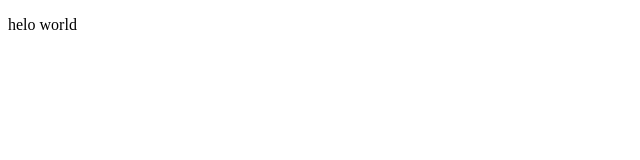
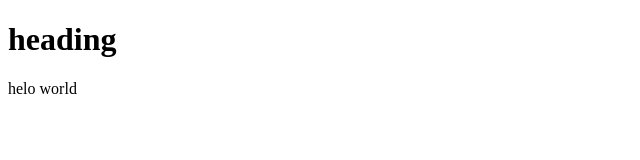
Before and after one commit to muhammadatif169/SMIT-Assigment, a plain HTML site: page index.html in a window 1280 px wide. Shown: the whole page, without its empty margins (0-640 px from the left). Drawn offline with Linux system fonts and the light colour scheme.

Commit message:
add something

```diff
--- a/index.html
+++ b/index.html
@@ -6,6 +6,8 @@
     <title>link</title>
 </head>
 <body>
+    <h1>heading
+    </h1>
     <p>helo world</p>
 </body>
 </html>
```
